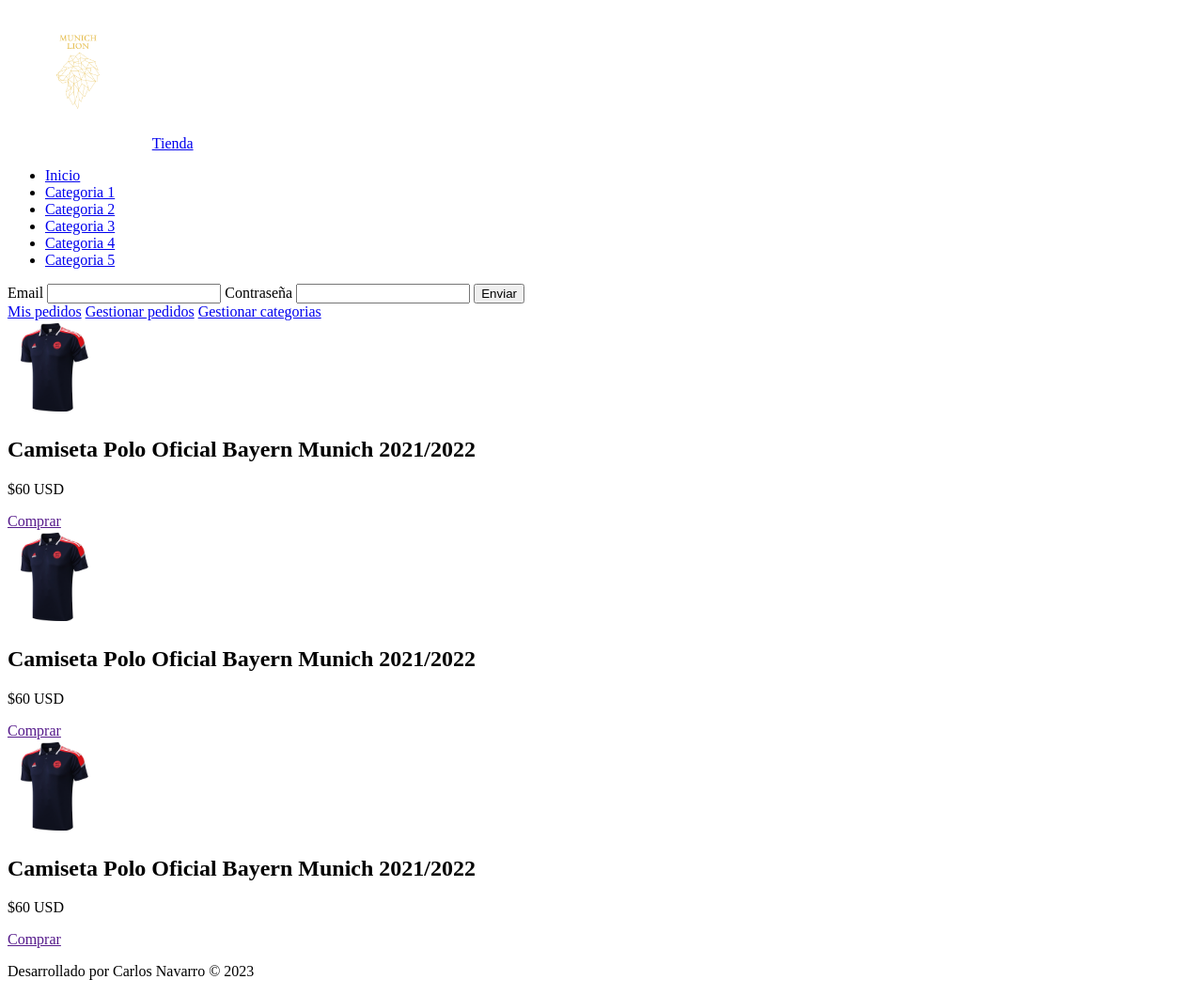
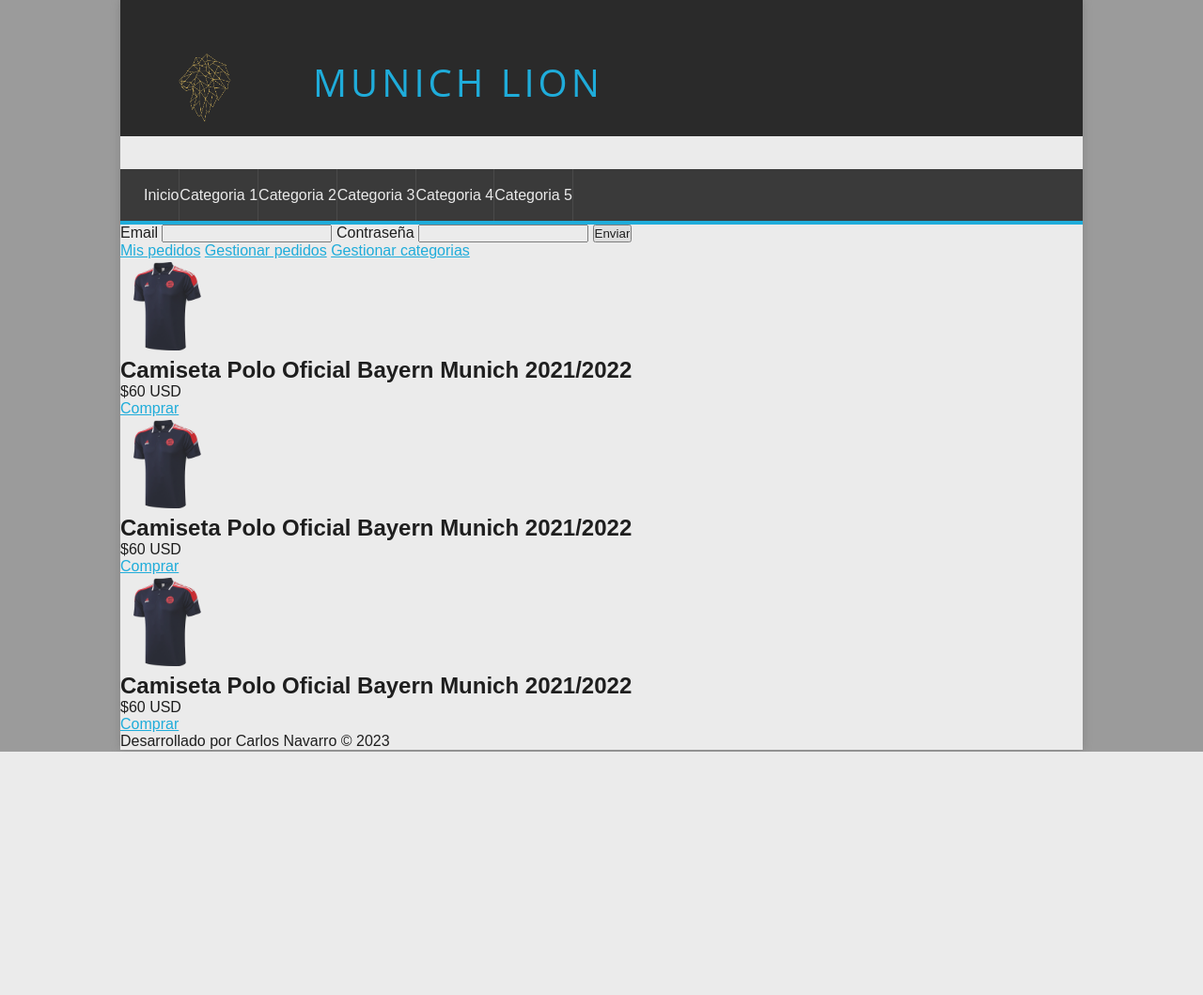
Before and after one commit to cleandro23/proyectoProgra3, a PHP site: page / in a window 1280 px wide. Shown: the whole page at 94% size. After the commit the page ends 800 px from the top, so only its background shows below. Run offline with PHP 8.4, Linux system fonts and the light colour scheme.

Commit message:
Maquetado del header, y menu

```diff
--- a/assets/css/styles.css
+++ b/assets/css/styles.css
@@ -1,5 +1,93 @@
+/*Estilos generales*/
+
+*{
+    padding: 0px;
+    margin: 0px;
+    font-family: sans-serif;
+}
+
+body{
+    background-color: #9b9b9b;
+    opacity: 0.8;
+
+}
+
+/*enlaces*/
+a{
+    color: #01b1ea
+}
+
+a:visited{
+    color: #01b1ea
+}
+
+a:hover{
+    color: #636363;
+}
+/*container*/
+#container{
+    width: 80%;
+    margin: 0px auto;
+    box-shadow: 0px 0px 10px gray;
+    background: white;
+}
+/*Header*/
+#header{
+    height: 145px;
+    background: #0f0f0f;
+}
+
+
+#logo{
+    float: left;
+    padding: 0px;
+    margin-left: 0px;
+}
 #logo img{
-    width: 150px;
+    float: left;
+    height: 180px;
+}
+
+#logo a{
+    float: left;
+    font-size: 40px;
+    letter-spacing: 4px;
+    font-family: 'Open Sans';
+    text-transform: uppercase;
+    color: #01B1EA;
+    text-decoration: none;
+    margin-top: 60px;
+    margin-left: 25px;
+    transition: all 300ms;
+}
+
+/**Menu**/
+
+#menu{
+    clear: both;
+    background: #222222;
+    color: white;
+    height: 55px;
+    border-bottom: 4px solid #01B1EA;
+}
+
+#menu a{
+    color: white;
+    text-decoration: none;
+}
+
+#menu ul{
+    list-style: none ;
+    text-decoration: none;
+    margin: 0px auto;
+    margin-left: 25px;
+}
+
+#menu ul li{
+    line-height: 55px;
+    float: left;
+    border-right: 1px solid #363636;
+    text-decoration: none;
 }
 
 .product img{
--- a/index.php
+++ b/index.php
@@ -2,20 +2,22 @@
 <html lang="es">
     <head>
         <meta charset="utf-8">
-        <title>Tienda de camisetas</title>
+        <title>Munich Lion</title>
         <link rel="stylesheet" href="assets/css/styles.css"/>
     </head>
     <body>
+        <div id="container">
         <!-- CABECERA-->
         <header id="header">
             <div id="logo">
-                <img src="assets/img/munichlion.png" alt="Logo tienda"/>
+                <img src="assets/img/deutsche lion.png" alt="Logo tienda"/>
                 <a href="index.php">
-                    Tienda
+                    Munich Lion
                 </a>
             </div>
         </header>
         <!--MENU-->
+
         <nav id="menu">
             <ul>
                 <li>
@@ -81,5 +83,6 @@
         <footer id="footer">
             <p>Desarrollado por Carlos Navarro &copy; <?=date('Y')?></p>
         </footer>
+        </div>
     </body>
 </html>
```
Also changed, not shown: assets/img/deutsche lion.png (added).
